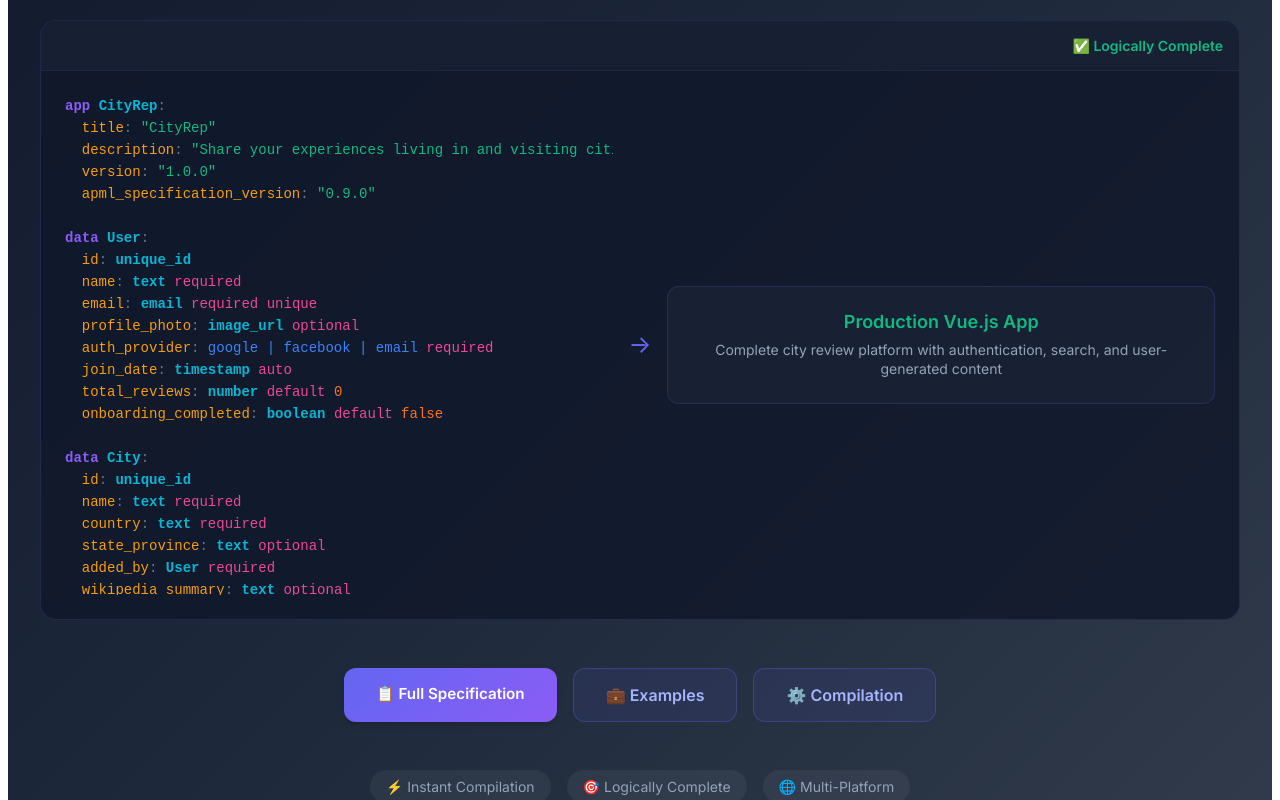
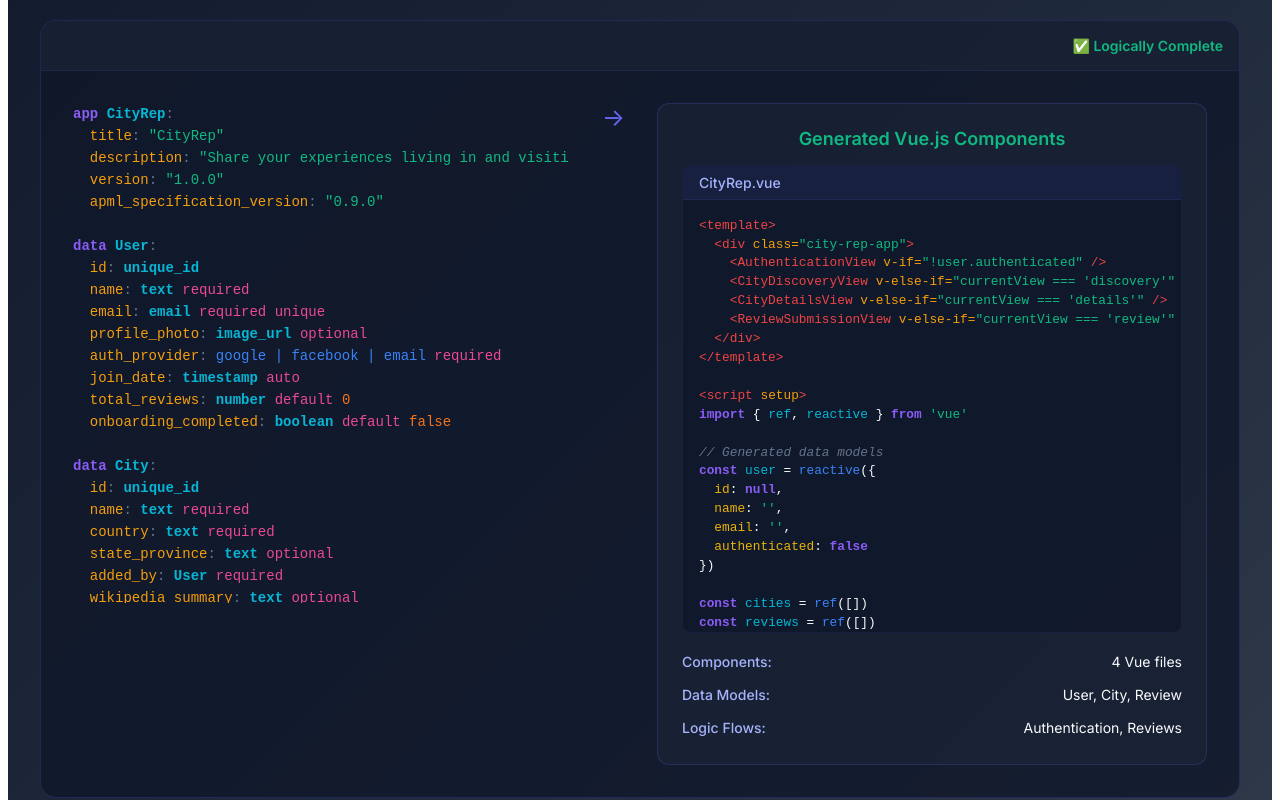
Before and after one commit to thomascassidyzm/APML-documentation, a Vue app: page / in a window 1280 px wide. Shown: the part 440-1240 px from the top of the page. Built offline with nearby package versions, Linux system fonts and the light colour scheme.

Commit message:
Improved Home Page

```diff
--- a/src/pages/HomePage.vue
+++ b/src/pages/HomePage.vue
@@ -161,8 +161,52 @@
             </div>
             <div class="arrow">→</div>
             <div class="code-output">
-              <div class="output">Production Vue.js App</div>
-              <div class="output-details">Complete city review platform with authentication, search, and user-generated content</div>
+              <div class="output-header">Generated Vue.js Components</div>
+              <div class="vue-code-preview">
+                <div class="file-tab">CityRep.vue</div>
+                <pre><code><span class="vue-tag">&lt;template&gt;</span>
+  <span class="vue-tag">&lt;div</span> <span class="vue-attr">class=</span><span class="vue-string">"city-rep-app"</span><span class="vue-tag">&gt;</span>
+    <span class="vue-tag">&lt;AuthenticationView</span> <span class="vue-attr">v-if=</span><span class="vue-string">"!user.authenticated"</span> <span class="vue-tag">/&gt;</span>
+    <span class="vue-tag">&lt;CityDiscoveryView</span> <span class="vue-attr">v-else-if=</span><span class="vue-string">"currentView === 'discovery'"</span> <span class="vue-tag">/&gt;</span>
+    <span class="vue-tag">&lt;CityDetailsView</span> <span class="vue-attr">v-else-if=</span><span class="vue-string">"currentView === 'details'"</span> <span class="vue-tag">/&gt;</span>
+    <span class="vue-tag">&lt;ReviewSubmissionView</span> <span class="vue-attr">v-else-if=</span><span class="vue-string">"currentView === 'review'"</span> <span class="vue-tag">/&gt;</span>
+  <span class="vue-tag">&lt;/div&gt;</span>
+<span class="vue-tag">&lt;/template&gt;</span>
+
+<span class="vue-tag">&lt;script</span> <span class="vue-attr">setup</span><span class="vue-tag">&gt;</span>
+<span class="vue-keyword">import</span> { <span class="vue-var">ref</span>, <span class="vue-var">reactive</span> } <span class="vue-keyword">from</span> <span class="vue-string">'vue'</span>
+
+<span class="vue-comment">// Generated data models</span>
+<span class="vue-keyword">const</span> <span class="vue-var">user</span> = <span class="vue-function">reactive</span>({
+  <span class="vue-property">id</span>: <span class="vue-keyword">null</span>,
+  <span class="vue-property">name</span>: <span class="vue-string">''</span>,
+  <span class="vue-property">email</span>: <span class="vue-string">''</span>,
+  <span class="vue-property">authenticated</span>: <span class="vue-keyword">false</span>
+})
+
+<span class="vue-keyword">const</span> <span class="vue-var">cities</span> = <span class="vue-function">ref</span>([])
+<span class="vue-keyword">const</span> <span class="vue-var">reviews</span> = <span class="vue-function">ref</span>([])
+<span class="vue-keyword">const</span> <span class="vue-var">currentView</span> = <span class="vue-function">ref</span>(<span class="vue-string">'discovery'</span>)
+
+<span class="vue-comment">// Generated authentication logic</span>
+<span class="vue-keyword">const</span> <span class="vue-var">authenticateWithGoogle</span> = <span class="vue-keyword">async</span> () => {
+  <span class="vue-comment">// OAuth integration</span>
+  <span class="vue-var">user</span>.<span class="vue-property">authenticated</span> = <span class="vue-keyword">true</span>
+  <span class="vue-var">currentView</span>.<span class="vue-property">value</span> = <span class="vue-string">'discovery'</span>
+}
+<span class="vue-tag">&lt;/script&gt;</span></code></pre>
+              </div>
+              <div class="compilation-info">
+                <div class="info-item">
+                  <span class="info-label">Components:</span> 4 Vue files
+                </div>
+                <div class="info-item">
+                  <span class="info-label">Data Models:</span> User, City, Review
+                </div>
+                <div class="info-item">
+                  <span class="info-label">Logic Flows:</span> Authentication, Reviews
+                </div>
+              </div>
             </div>
           </div>
         </div>
@@ -226,7 +270,7 @@
 }
 
 .hero-container {
-  max-width: 1200px;
+  max-width: 1400px;
   margin: 0 auto;
   padding: 0 2rem;
   text-align: center;
@@ -304,12 +348,22 @@
 .process-name { color: #06b6d4; font-weight: 600; }
 .condition { color: #10b981; }
 
+/* Vue.js Syntax Highlighting */
+.vue-tag { color: #ef4444; font-weight: 500; }
+.vue-attr { color: #f59e0b; }
+.vue-string { color: #10b981; }
+.vue-keyword { color: #8b5cf6; font-weight: 600; }
+.vue-var { color: #06b6d4; }
+.vue-function { color: #3b82f6; font-weight: 500; }
+.vue-property { color: #eab308; }
+.vue-comment { color: #64748b; font-style: italic; }
+
 .code-content {
   display: grid;
   grid-template-columns: 1fr auto 1fr;
-  gap: 1rem;
-  padding: 1.5rem;
-  align-items: center;
+  gap: 2rem;
+  padding: 2rem;
+  align-items: flex-start;
 }
 
 .code-input {
@@ -356,7 +410,8 @@
   border: 1px solid rgba(99, 102, 241, 0.2);
   border-radius: 12px;
   padding: 1.5rem;
-  text-align: center;
+  text-align: left;
+  min-width: 500px;
 }
 
 .output {
@@ -370,6 +425,79 @@
   color: #94a3b8;
   font-size: 0.875rem;
   line-height: 1.4;
+}
+
+.output-header {
+  color: #10b981;
+  font-weight: 600;
+  font-size: 1.125rem;
+  margin-bottom: 1rem;
+  text-align: center;
+}
+
+.vue-code-preview {
+  background: rgba(15, 23, 42, 0.8);
+  border: 1px solid rgba(99, 102, 241, 0.1);
+  border-radius: 8px;
+  overflow: hidden;
+  margin-bottom: 1rem;
+}
+
+.file-tab {
+  background: rgba(99, 102, 241, 0.1);
+  padding: 0.5rem 1rem;
+  font-size: 0.875rem;
+  font-weight: 500;
+  color: #a5b4fc;
+  border-bottom: 1px solid rgba(99, 102, 241, 0.1);
+}
+
+.vue-code-preview pre {
+  margin: 0;
+  padding: 1rem;
+  font-family: 'JetBrains Mono', monospace;
+  font-size: 0.8rem;
+  line-height: 1.4;
+  max-height: 400px;
+  overflow-y: auto;
+  scrollbar-width: thin;
+  scrollbar-color: rgba(99, 102, 241, 0.3) rgba(30, 41, 59, 0.3);
+}
+
+.vue-code-preview::-webkit-scrollbar {
+  width: 4px;
+}
+
+.vue-code-preview::-webkit-scrollbar-track {
+  background: rgba(30, 41, 59, 0.3);
+}
+
+.vue-code-preview::-webkit-scrollbar-thumb {
+  background: rgba(99, 102, 241, 0.3);
+  border-radius: 2px;
+}
+
+.compilation-info {
+  display: flex;
+  flex-direction: column;
+  gap: 0.5rem;
+}
+
+.info-item {
+  display: flex;
+  justify-content: space-between;
+  align-items: center;
+  padding: 0.25rem 0;
+  font-size: 0.875rem;
+}
+
+.info-label {
+  color: #94a3b8;
+  font-weight: 500;
+}
+
+.info-item span:last-child {
+  color: #a5b4fc;
 }
 
 .hero-actions {
@@ -465,6 +593,16 @@
     text-align: center;
   }
 
+  .code-output {
+    min-width: unset;
+    margin-top: 2rem;
+  }
+
+  .vue-code-preview pre {
+    font-size: 0.7rem;
+    max-height: 300px;
+  }
+
   .hero-actions {
     flex-direction: column;
     align-items: center;
```
